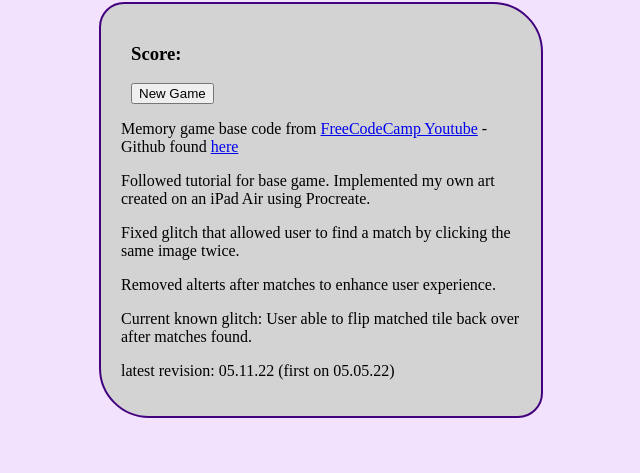
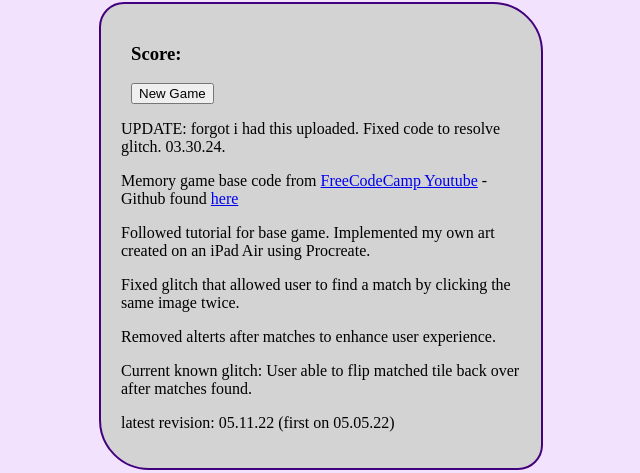
Before and after one commit to Jeanyuhs/memorygame, a plain HTML site: page index.html in a window 1280 px wide. Shown: the part 573-1046 px from the top of the page, without its empty margins (327-967 px from the left). Before the commit the page ends 999 px from the top, so only its background shows below. Drawn offline with Linux system fonts and the light colour scheme.

Commit message:
Update index.html

```diff
--- a/index.html
+++ b/index.html
@@ -24,6 +24,7 @@
                 <button onClick="window.location.reload();">New Game</button>
                 </div>
 
+            <p>UPDATE: forgot i had this uploaded. Fixed code to resolve glitch. 03.30.24.</p>
             <p>Memory game base code from <a href="https://www.youtube.com/watch?v=lhNdUVh3qCc&t=115s">FreeCodeCamp Youtube</a> - Github found <a href="https://github.com/kubowania/memory-game">here</a></p>
             <p>Followed tutorial for base game. Implemented my own art created on an iPad Air using Procreate.</p>
             <p>Fixed glitch that allowed user to find a match by clicking the same image twice.</p>
```
